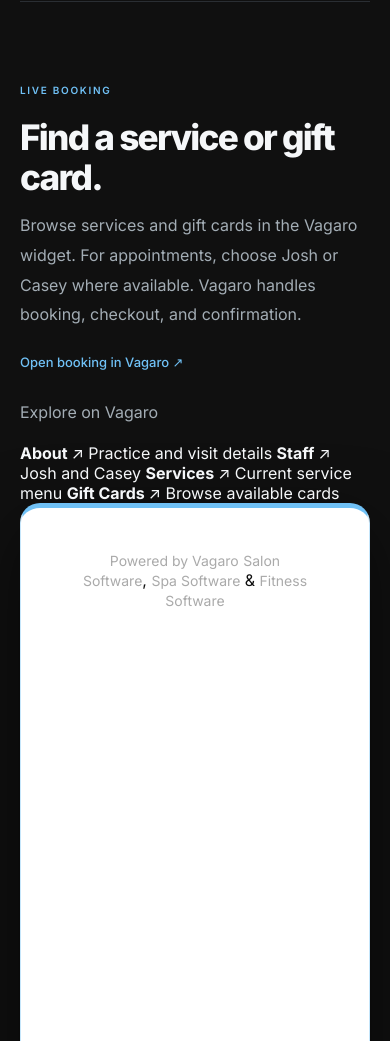
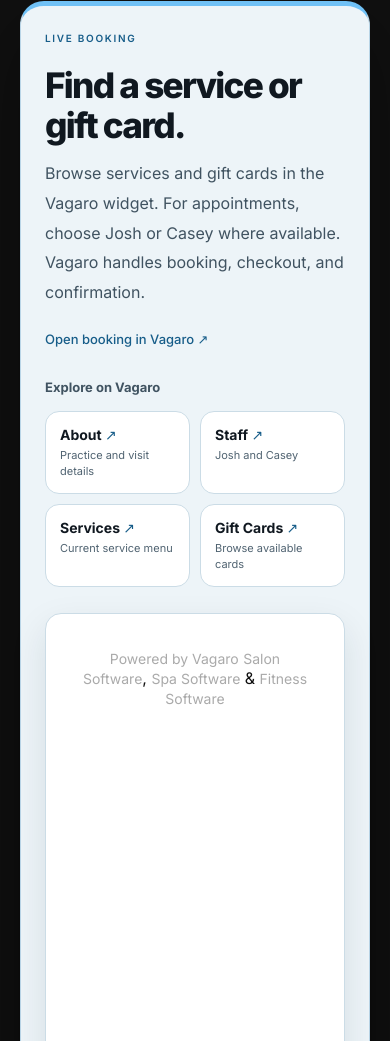
Before and after one commit to awaisqazi/total-tissue-and-fitness, an Astro site: page /book in a window 390 px wide. Shown: the part 1503-2544 px from the top of the page. Built offline with nearby package versions, Linux system fonts and the light colour scheme; Astro itself is replaced by a stand-in of ours.

Commit message:
Blend Vagaro booking panel and document all public sections

```diff
--- a/src/pages/book.astro
+++ b/src/pages/book.astro
@@ -6,7 +6,7 @@
 
 <BaseLayout
   title="Book Your Session | Synaptyx Manual Therapy"
-  description="Book an available Synaptyx Manual Therapy service with Josh or Casey through Vagaro. First sessions require a call before booking. Formerly Total Tissue & Fitness."
+  description="Book a Synaptyx Manual Therapy service with Josh or Casey or browse gift cards through Vagaro. First sessions require a call before booking. Formerly Total Tissue & Fitness."
 >
   <PageHero
     eyebrow="YOUR NEXT STEP"
--- a/src/styles/global.css
+++ b/src/styles/global.css
@@ -1077,8 +1077,28 @@
   padding-bottom: 80px;
 }
 .booking-live {
-  border-top: 1px solid var(--line);
-  padding-top: 80px;
+  border: 1px solid #b9d5e7;
+  border-top: 5px solid var(--accent);
+  border-radius: 24px;
+  background: #edf4f8;
+  color: #101820;
+  padding: clamp(24px, 5vw, 60px);
+  margin-bottom: 110px;
+  box-shadow: 0 28px 80px #0006;
+}
+.booking-live p:not(.eyebrow) {
+  color: #405361;
+}
+.booking-live .eyebrow,
+.booking-live .text-link,
+.booking-live .booking-help a {
+  color: #175d89;
+}
+.booking-live a:hover {
+  color: #0c4a70;
+}
+.booking-live a:focus-visible {
+  outline-color: #175d89;
 }
 .booking-live-heading {
   display: flex;
@@ -1097,16 +1117,57 @@
 .booking-live-heading .text-link {
   flex-shrink: 0;
 }
+.vagaro-destinations {
+  margin-bottom: 26px;
+}
+.vagaro-destinations-title {
+  font-size: 13px;
+  font-weight: 700;
+  margin-bottom: 12px;
+}
+.vagaro-destinations-grid {
+  display: grid;
+  grid-template-columns: repeat(4, minmax(0, 1fr));
+  gap: 10px;
+}
+.vagaro-destinations-grid a {
+  display: flex;
+  flex-direction: column;
+  gap: 5px;
+  min-width: 0;
+  padding: 17px 18px;
+  border: 1px solid #cbdce6;
+  border-radius: 14px;
+  background: #fff;
+  transition:
+    border-color 160ms ease,
+    transform 160ms ease;
+}
+.vagaro-destinations-grid a:hover {
+  border-color: #4b9bd0;
+  transform: translateY(-2px);
+}
+.vagaro-destinations-grid strong {
+  font-size: 14px;
+}
+.vagaro-destinations-grid strong span {
+  color: #175d89;
+  font-weight: 500;
+}
+.vagaro-destinations-grid a > span {
+  color: #506371;
+  font-size: 12px;
+  line-height: 1.4;
+}
 .vagaro-widget-shell {
   min-height: 700px;
-  padding: 16px 16px 24px;
-  border-radius: var(--radius);
-  border: 1px solid #70c1f666;
-  border-top: 5px solid var(--accent);
+  padding: 8px 8px 16px;
+  border-radius: 16px;
+  border: 1px solid #cbdce6;
   background: #fff;
   color: #101010;
   overflow: hidden;
-  box-shadow: 0 24px 70px #0008;
+  box-shadow: 0 14px 36px #1424331a;
 }
 .booking-help {
   margin-top: 20px;
@@ -1180,6 +1241,9 @@
     align-items: flex-start;
     flex-direction: column;
   }
+  .vagaro-destinations-grid {
+    grid-template-columns: repeat(2, minmax(0, 1fr));
+  }
   .page-hero {
     padding-block: 30px 60px;
   }
@@ -1238,6 +1302,15 @@
     gap: 15px;
   }
   .booking-notice p {
+    font-size: 11px;
+  }
+  .booking-live {
+    margin-bottom: 70px;
+  }
+  .vagaro-destinations-grid a {
+    padding: 14px;
+  }
+  .vagaro-destinations-grid a > span {
     font-size: 11px;
   }
   .page-lead {
```
Also changed, not shown: docs/CONTENT_SOURCE_MAP.md (+3 -1 lines), docs/DECISIONS.md (+14 -2 lines), docs/LAUNCH_CHECKLIST.md (+2 -0 lines), docs/QA.md (+7 -0 lines), src/pages/privacy.astro (+4 -4 lines), CHANGELOG.md, README.md.
